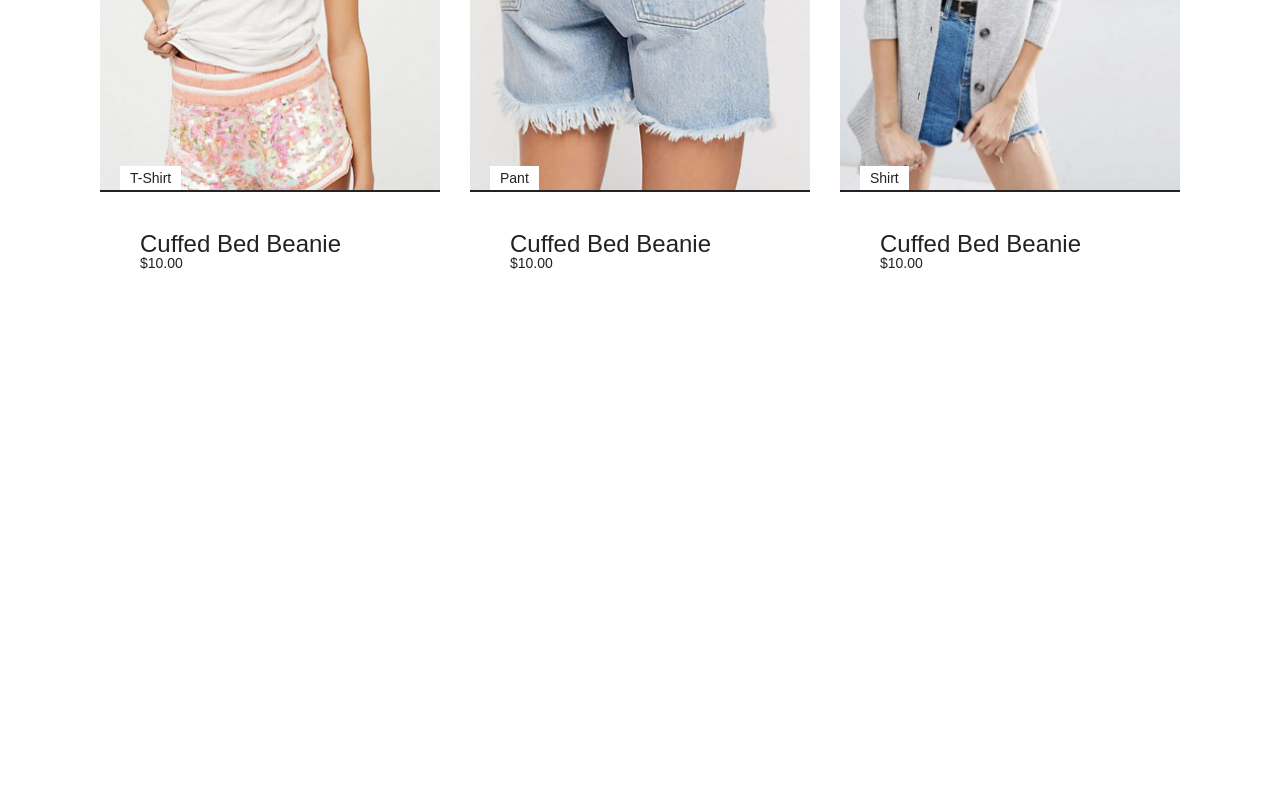
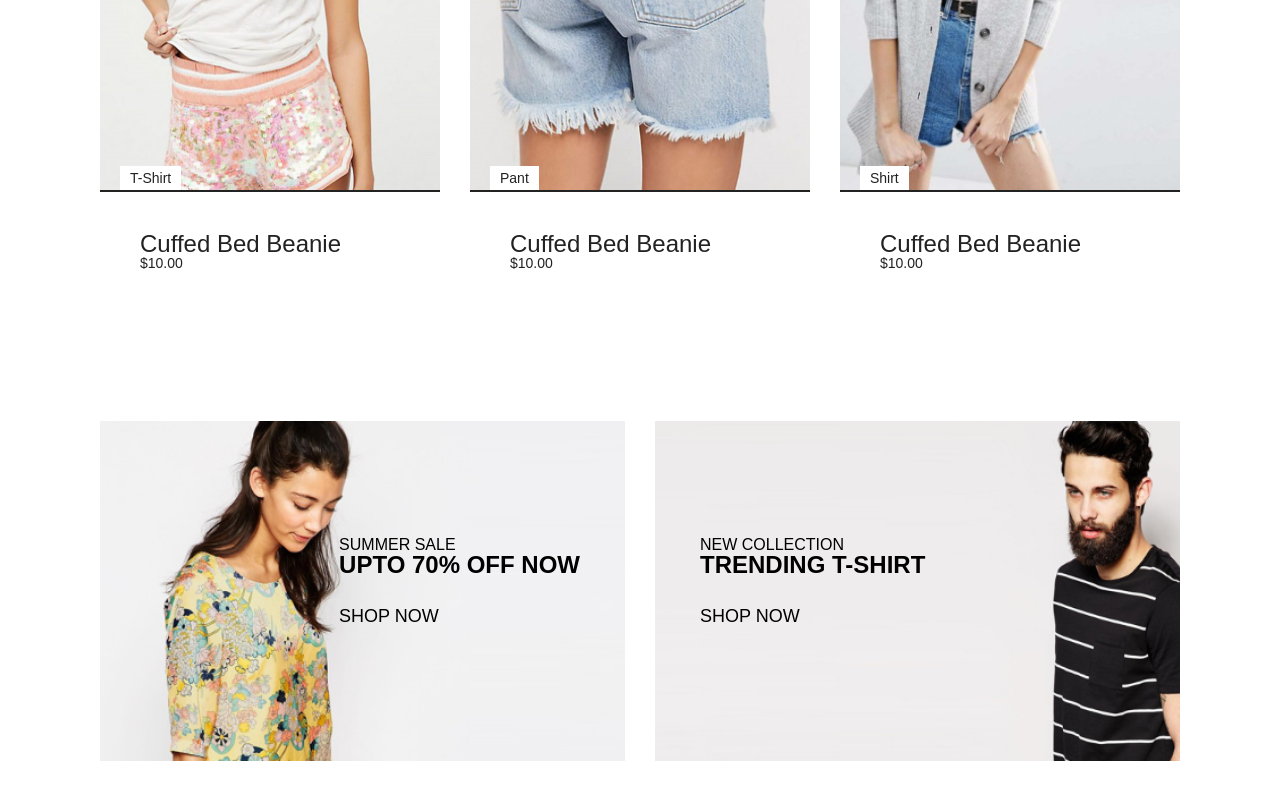
Before and after one commit to gentii1/project_flexbox, a plain HTML site: page index.html in a window 1280 px wide. Shown: the part 952-1752 px from the top of the page. Before the commit the page ends 1223 px from the top, so only its background shows below. Drawn offline with Linux system fonts and the light colour scheme.

Commit message:
Box_mediumBox_medium

```diff
--- a/index.html
+++ b/index.html
@@ -108,13 +108,30 @@
                   </div>
                 </a>
               </div>
-
-
-
-
           </div>
         </div>
         </div>
+        </section>
+        <section class="block_section medium_boxes_section">
+          <div class="container">
+            <div class="medium_boxes_wrapper">
+              <div class="box_medium box_medium-left" style=" background-image: url(src/images/banner1.jpg);">
+                <div class="box_medium_content">
+                  <span>SUMMER SALE</span>
+                  <h3>UPTO 70% OFF NOW</h3>
+                  <h6>SHOP NOW</h6>
+                </div>
+              </div>
+              <div class="box_medium box_medium-right" style= "background-image: url(src/images/banner2.jpg);">
+                <div class="box_medium_content">
+                  <span>NEW COLLECTION</span>
+                  <h3>TRENDING T-SHIRT</h3>
+                  <h6>SHOP NOW</h6>
+                </div>
+              </div>
+            </div>
+          </div>
+
         </section>
       </div>
     </main>
--- a/src/css/style.css
+++ b/src/css/style.css
@@ -32,11 +32,6 @@ option {
 .product_wrapper{
     display: flex;
     flex-wrap: wrap;
-}
-.boxes_wrapper{
-    /* display: flex;
-    width: 100%;
-    flex-wrap: wrap; */
 }
 .box{
     width: 33.333%;
@@ -95,3 +90,53 @@ option {
     margin-left: 20px;
 
 }
+.medium_boxes_section{
+    margin: 151px 0 ;
+}
+.medium_boxes_wrapper{
+    width: 100%;
+    display: flex;
+    flex-wrap: wrap;
+    margin: 0 15px;
+}
+.box_medium {
+    width: 50%;
+    width: calc(50% - 30px);
+    height: 340px;
+    background-repeat: no-repeat;
+    background-size: cover;
+    padding:45px;
+    display: flex;
+    justify-content: flex-end;
+    align-items: center;
+}
+.box_medium-left{
+    justify-content:flex-end;
+    margin-right: 15px;
+}
+.box_medium-right{
+    justify-content: flex-start;
+    margin-left: 15px;
+
+}
+.box_medium_content {
+    width: auto;
+    height: 108px;
+}
+.box_medium_content span{
+    font-size: 16px;
+    font-weight: 300;
+
+}
+.box_medium_content h3{
+    font-size: 24px;
+    font-weight: 600;
+
+}
+.box_medium_content h6{
+    font-size: 18px;
+    font-weight: 300;
+    margin-top: 30px;
+
+
+}
```
Also changed, not shown: src/images/banner1.jpg (added), src/images/banner2.jpg (added).
